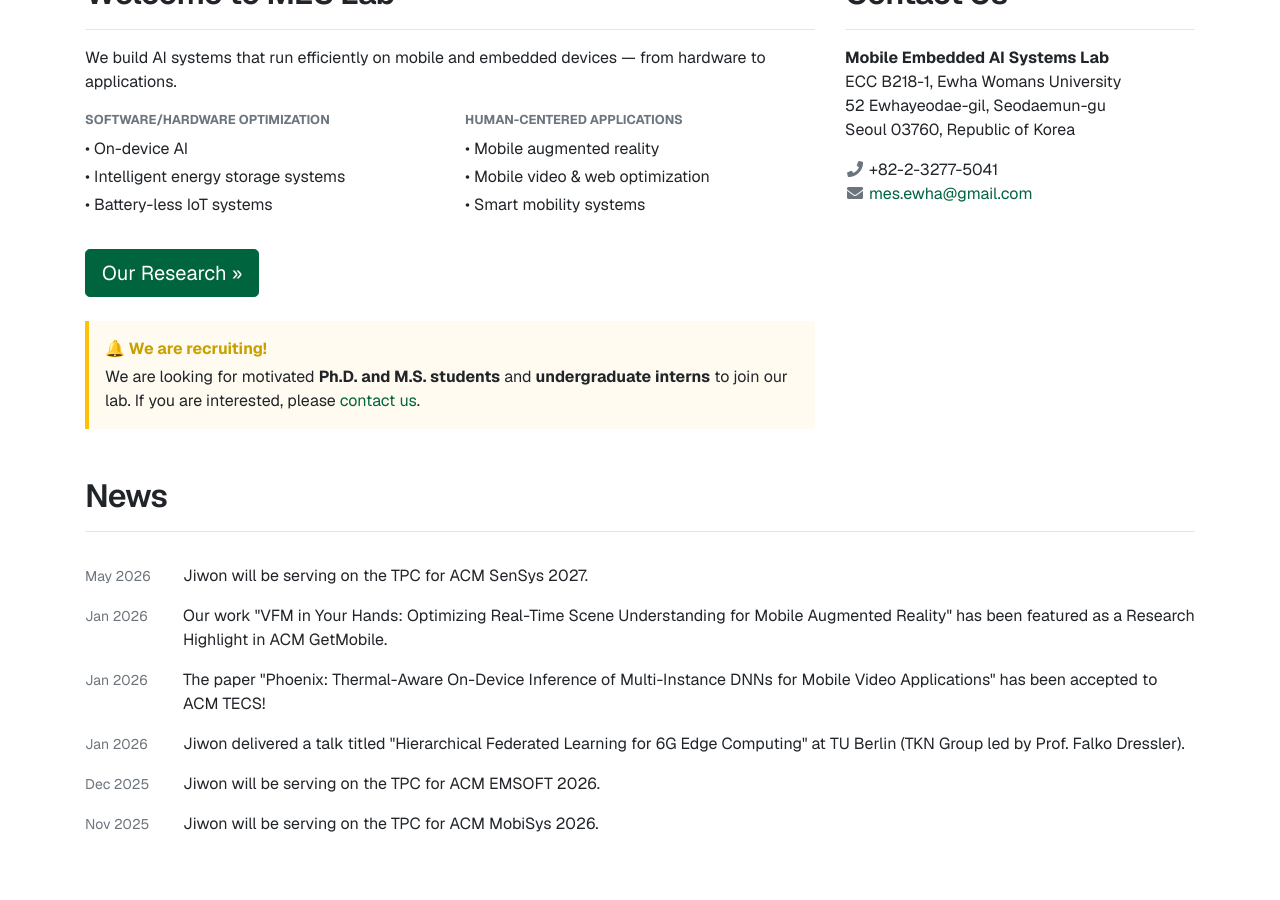
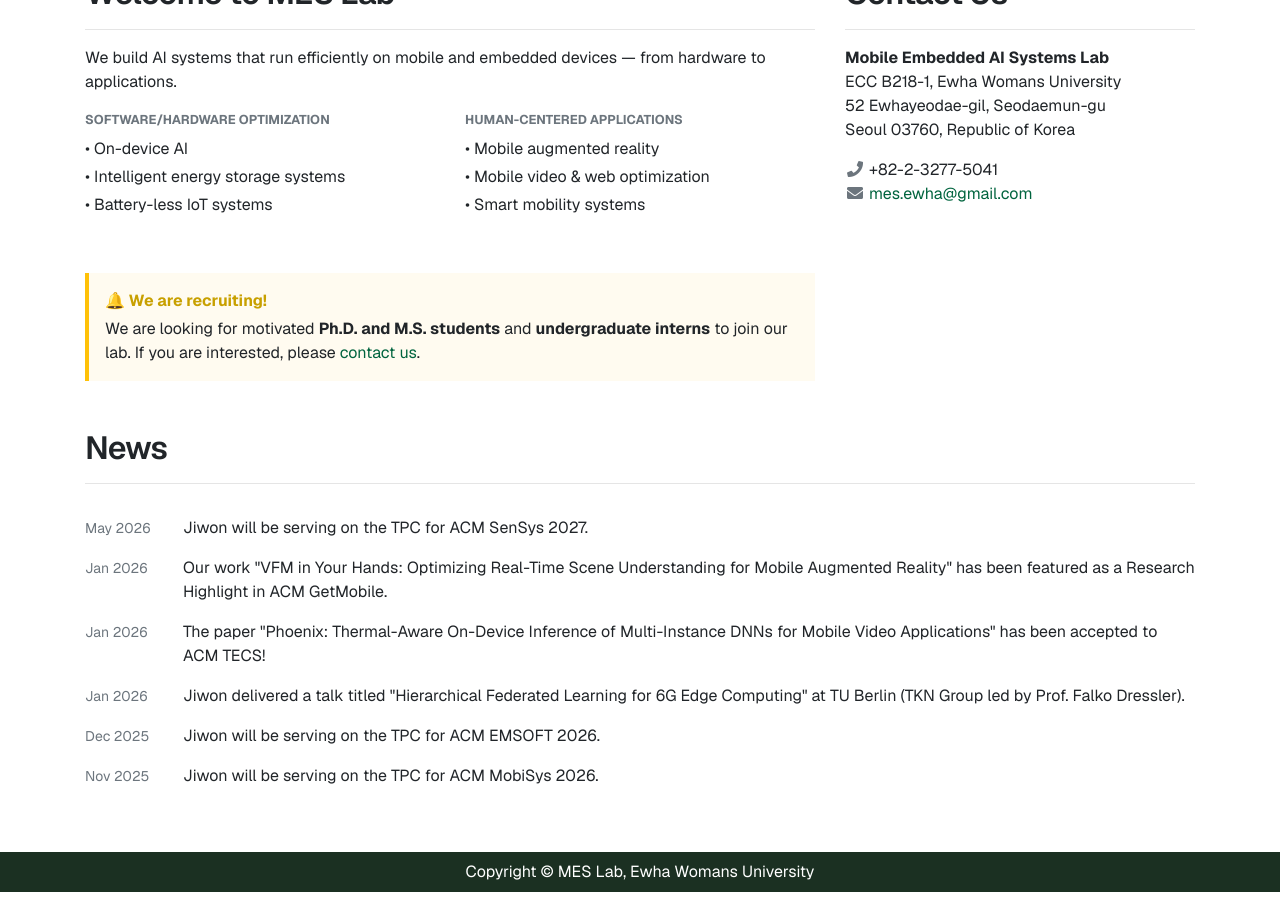
Before and after one commit to MAIS-Lab/mais-lab.github.io, a Jekyll site: the page built from index.html, in a window 1280 px wide and 900 px high, scrolled down 598 px. Built offline with Jekyll 4.4.1, drawn with Linux system fonts in a browser that asks for light colours.

Commit message:
chore: hide home research button

```diff
--- a/index.html
+++ b/index.html
@@ -25,7 +25,7 @@ layout: default
         </ul>
       </div>
     </div>
-    <a class="btn btn-primary btn-lg" href="{{ site.baseurl }}/research/">Our Research &raquo;</a>
+    <!-- <a class="btn btn-primary btn-lg" href="{{ site.baseurl }}/research/">Our Research &raquo;</a> -->
 
     <div class="mt-4 p-3 border-left border-warning" style="background-color: #fffbf0; border-left-width: 4px !important;">
       <p class="font-weight-bold mb-1" style="color: #c8a000;">&#128276; We are recruiting!</p>
```
